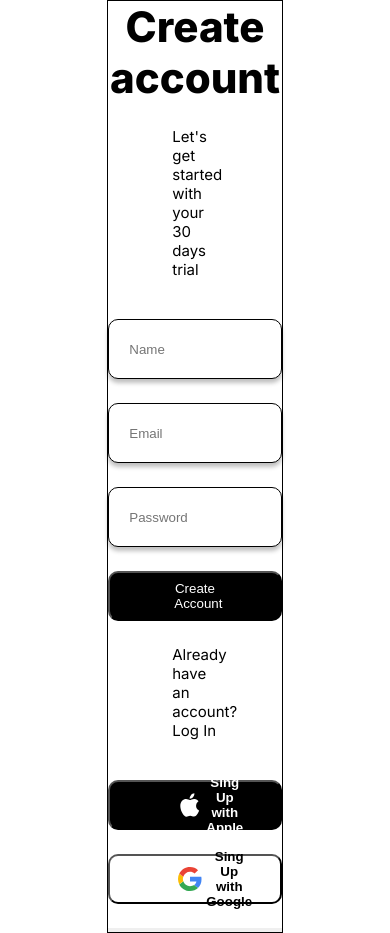
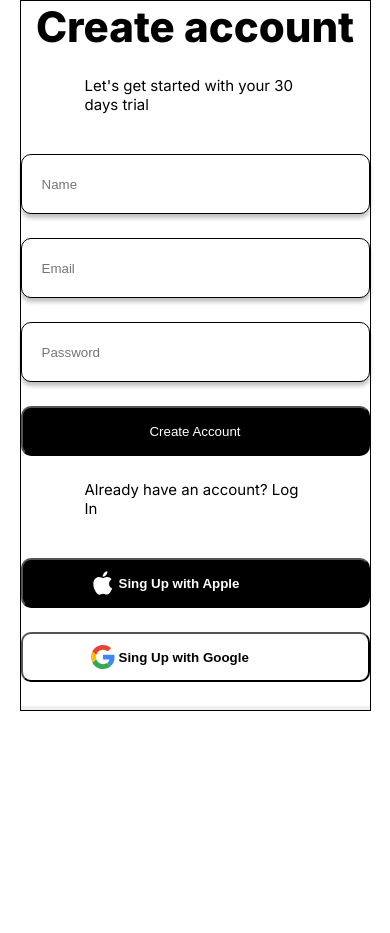
Before and after one commit to Agusdigiam/WebSplashScreen, a plain HTML site: page index.html in a window 390 px wide. After the commit the page ends 844 px from the top, so only its background shows below. Drawn offline with Linux system fonts and the light colour scheme.

Commit message:
Bug Fixed

```diff
--- a/index.css
+++ b/index.css
@@ -79,6 +79,7 @@ body{
 }
 .Register_btn-google{
     color: #000;
+    text-align: center;
     background-color: white;
     align-items: center;
     padding-left: 64px;
@@ -92,6 +93,7 @@ body{
 }
 .Register_btn-apple{
     display: flex;
+    text-align: center;
     align-items: center;
     padding-left: 64px;
     padding-right: 64px;
@@ -162,6 +164,9 @@ body{
     width: 90%;
     margin: auto;
 }
+.Formulario{
+    width: 100%;
+}
 }
 @media screen and (max-width: 576px) {
 .Register_right {
@@ -175,6 +180,9 @@ body{
     width: 90%;
     margin: auto;
 }
+.Formulario{
+    width: 100%;
+}
 }
 
 @media screen and (max-width: 768px) {
@@ -187,6 +195,9 @@ body{
     margin: auto;
 }
 .Register_form{
+    width: 100%;
+}
+.Formulario{
     width: 100%;
 }
 }
@@ -203,4 +214,7 @@ body{
 .Register_form{
     width: 100%;
 }
+.Formulario{
+    width: 100%;
 }
+}
```
